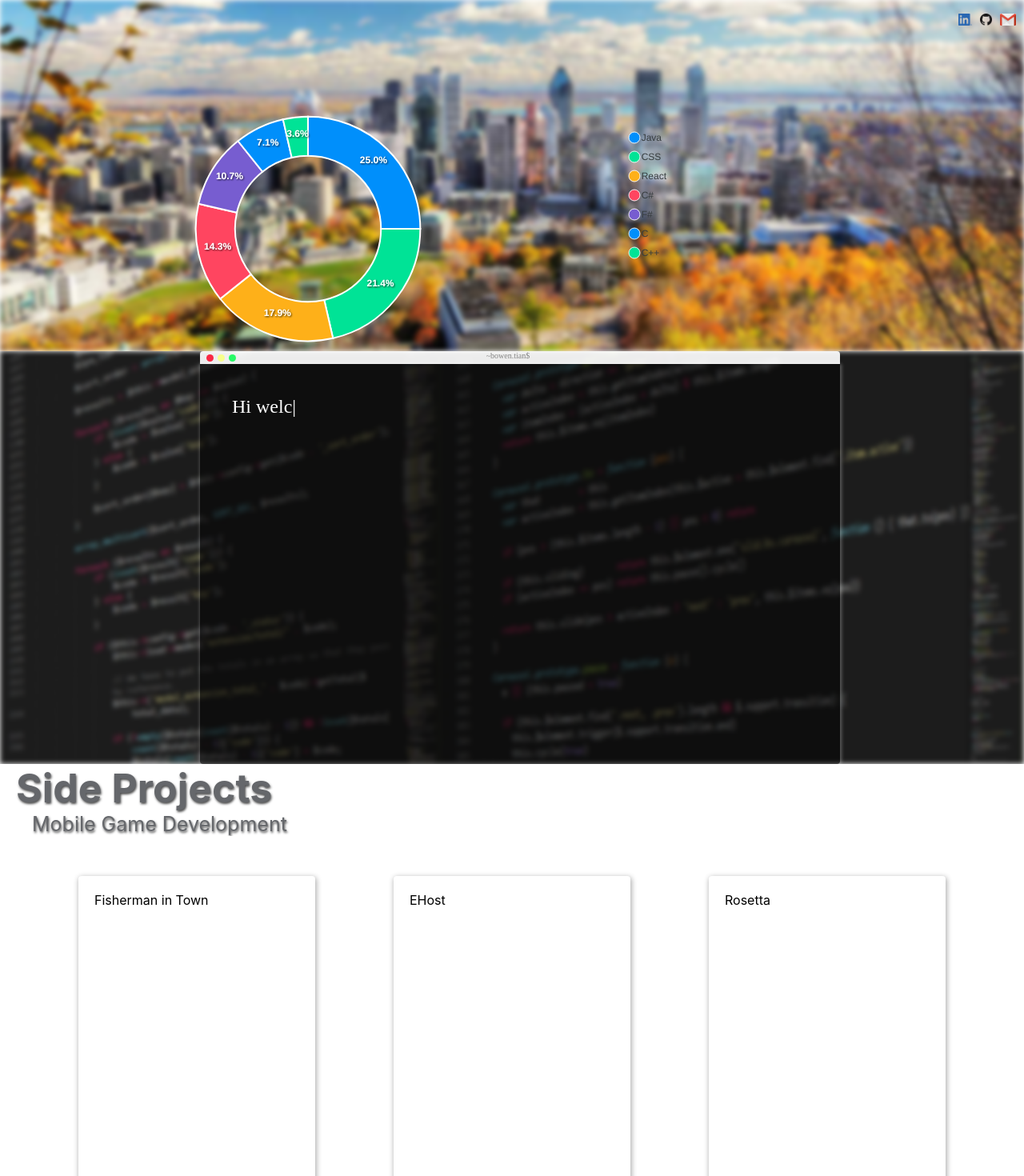
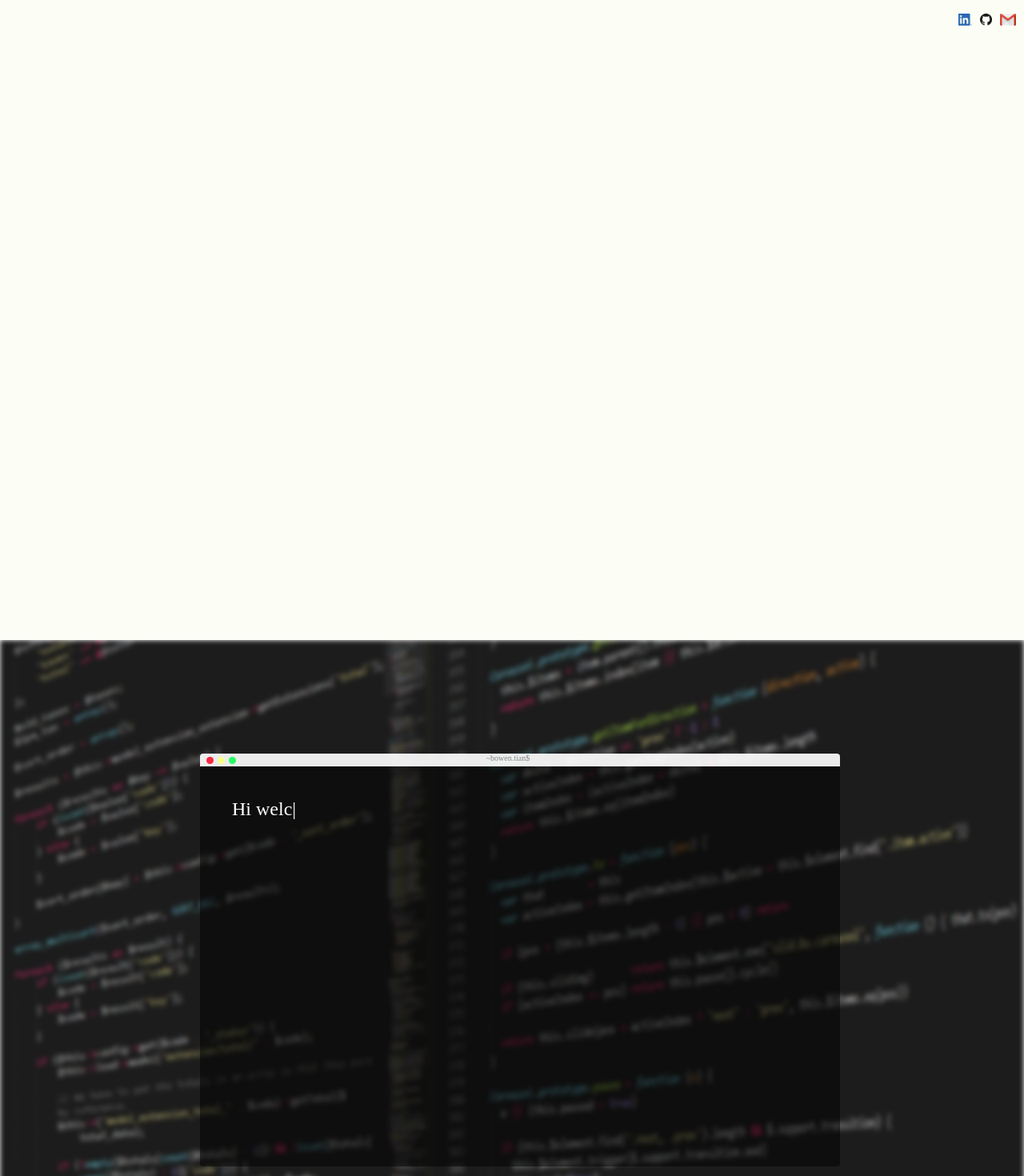
Before and after one commit to Bowen8888/BowenPage, a React (Create React App) app in the folder bowentian/: page / in a window 1280 px wide. Shown: the top 1470 px of the page at 80% size. Built offline with nearby package versions, Linux system fonts and the light colour scheme.

Commit message:
New page Adjustments on page size. Background color adjusted.

```diff
--- a/bowentian/src/App.css
+++ b/bowentian/src/App.css
@@ -36,3 +36,7 @@
     transform: rotate(360deg);
   }
 }
+
+html, body, #root, #app {
+  height: 100%
+}
--- a/bowentian/src/App.js
+++ b/bowentian/src/App.js
@@ -5,14 +5,16 @@ import WelcomeSection from './MainPageSections/WelcomeSection'
 import SkillsSection from './MainPageSections/SkillsSection';
 import SideProject from './MainPageSections/SideProject'
 import CareerSection from './MainPageSections/CareerSection';
+import ContactSection from "./MainPageSections/ContactSection";
 
 function App() {
   return (
-    <div>
+    <div id="app">
       <WelcomeSection/>
       <SkillsSection/>
       <SideProject/>
       <CareerSection/>
+      <ContactSection/>
     </div>
   );
 }
--- a/bowentian/src/FancyComponents/css/Terminal.css
+++ b/bowentian/src/FancyComponents/css/Terminal.css
@@ -43,7 +43,6 @@
     background-color: rgba(0,0,0,.5);
     border-bottom-left-radius: 4px;
     border-bottom-right-radius: 4px;
-    box-shadow: 1px 1px 4px 1px rgba(255,255,255,.3);
     display: flex;
     flex-direction: column;
     justify-content: space-between;
--- a/bowentian/src/HelperComponents/css/FeatureComponent.css
+++ b/bowentian/src/HelperComponents/css/FeatureComponent.css
@@ -1,5 +1,5 @@
 .FeatureContainer {
-    background-color: #fff;
+    background-color: #fffaf0;
     border-radius: 4px;
     box-shadow: 1px 2px 6px 1px rgba(0,0,0,.3);
     display: flex;
--- /dev/null
+++ b/bowentian/src/MainPageSections/ContactSection.js
@@ -0,0 +1,18 @@
+import React, { Component } from 'react';
+import './css/MainPageSections.css'
+import './css/CareerSection.css'
+
+export default class ContactSection extends Component {
+    constructor() {
+        super();
+    }
+
+    render() {
+        return (
+            <div className="SectionContainer DefaultBackground">
+                <div>Send me a message.</div>
+            </div>
+        );
+    }
+
+}
--- a/bowentian/src/MainPageSections/SideProject.js
+++ b/bowentian/src/MainPageSections/SideProject.js
@@ -11,7 +11,7 @@ export default class SideProject extends Component {
     render() {
         return (
             <div
-                className="SectionContainer SideProjectContainer"
+                className="SectionContainer SideProjectContainer DefaultBackground"
                 >
                     <div className="SectionLabelContainer">
                         <div>
--- a/bowentian/src/MainPageSections/WelcomeSection.js
+++ b/bowentian/src/MainPageSections/WelcomeSection.js
@@ -10,11 +10,11 @@ export default class WelcomeSection extends Component {
 
     render() {
         return (
-            <div className="BlurComponentParent SectionContainer">
-                    <div className="BlurBackGround WelcomeBackground"  style={{
-                        backgroundImage: "url(" + process.env.PUBLIC_URL + "images/WelcomeSectionBackground.jpeg" + ")"
-                    }}>
-                </div>
+            <div className="BlurComponentParent SectionContainer DefaultBackground">
+                {/*<div className="BlurBackGround WelcomeBackground" style={{*/}
+                {/*    backgroundImage: "url(" + process.env.PUBLIC_URL + "images/WelcomeSectionBackground.jpeg" + ")"*/}
+                {/*}}>*/}
+                {/*</div>*/}
 
                 <div className="WelcomeSectionCorner">
                     <a href="https://linkedin.com/in/bowen-tian" target="_blank">
@@ -28,7 +28,7 @@ export default class WelcomeSection extends Component {
                         <img className="SocialMediaIcon" src={process.env.PUBLIC_URL + "images/gmail.png"} alt=""/>
                     </a>
                 </div>
-                <ProgrammingPie/>
+                {/*<ProgrammingPie/>*/}
             </div>
         );
     }
--- a/bowentian/src/MainPageSections/css/MainPageSections.css
+++ b/bowentian/src/MainPageSections/css/MainPageSections.css
@@ -12,12 +12,19 @@
     overflow: hidden;
 }
 
+.DefaultBackground {
+    background: #fcfef6;
+}
+
 .SectionLabelContainer {
     color: #65676b;
     font-size: 50px;
     font-weight: bold;
     text-shadow: 1px 2px 3px rgba(0,0,0,0.7);
     margin-left: 20px;
+    display: flex;
+    justify-content: center;
+    align-items: center;
 }
 
 .SectionSubLabelContainer {
--- a/bowentian/src/MainPageSections/css/SideProject.css
+++ b/bowentian/src/MainPageSections/css/SideProject.css
@@ -1,7 +1,6 @@
 .SideProjectItemList {
     display: flex;
     flex-wrap: wrap;
-    background-color: #fff;
     max-height: 100%;
     align-items: center;
     width: 100%;
```
Also changed, not shown: bowentian/public/index.html (+0 -10 lines). Lines whose indentation alone changed are shown as unchanged.
